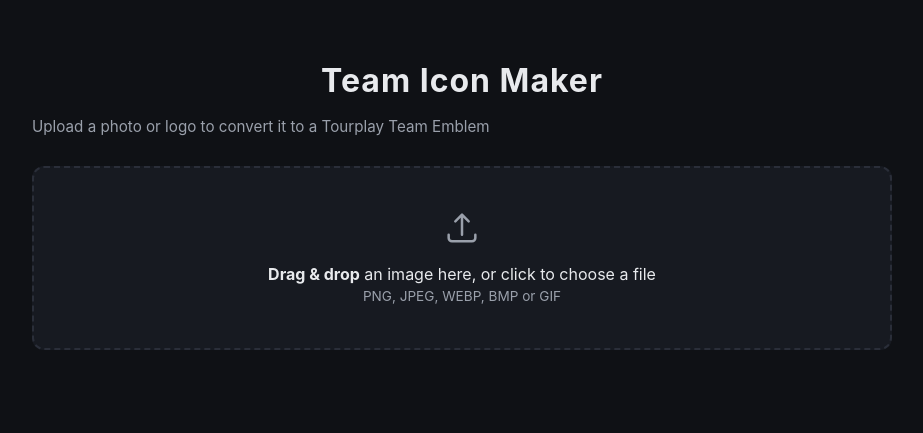
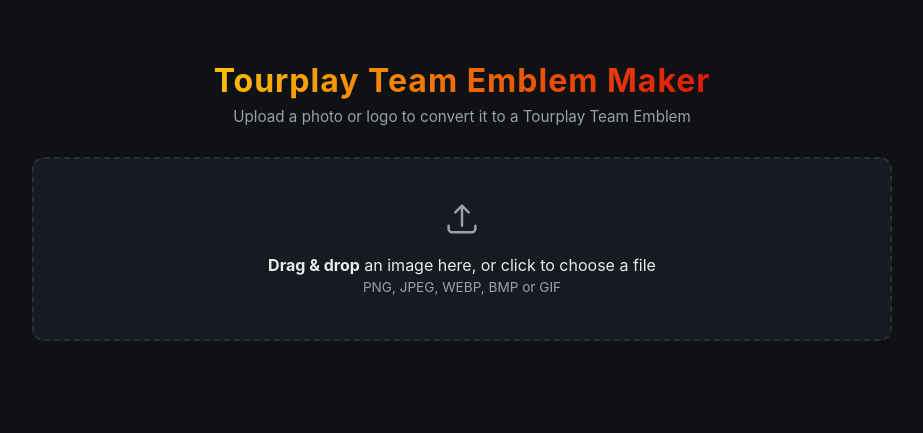
Before and after one commit to bluefroguk1/TourPlayEmblem, a plain HTML site: page frontend/index.html in a window 1280 px wide. Shown: the whole page, without its empty margins (178-1101 px from the left). Drawn offline with Linux system fonts and the light colour scheme.

Commit message:
Update layout

```diff
--- a/frontend/index.html
+++ b/frontend/index.html
@@ -9,7 +9,7 @@
 <body>
   <main class="wrap">
     <header>
-      <h1>Team Icon Maker</h1>
+      <h1>Tourplay Team Emblem Maker</h1>
       <p class="subtitle">
         Upload a photo or logo to convert it to a Tourplay Team Emblem
       </p>
--- a/frontend/style.css
+++ b/frontend/style.css
@@ -29,17 +29,31 @@
   padding: 40px 20px 80px;
 }
 
+header {
+  text-align: center;
+}
+
 header h1 {
-  /* Matches the heading style used on tourplay.net's team-emblem support
-     page (font-weight, size, letter-spacing, capitalization). Color is kept
-     as our own --text token rather than their literal near-black, since
-     this page uses a dark theme and their color would be unreadable here. */
+  /* Matches tourplay.net's own ".title-gradient.bb-title.bb-title--big"
+     class (used on their team-emblem support page): a diagonal gold-to-red
+     gradient clipped to the text, same font-weight/size/letter-spacing/
+     capitalization. display:inline-block so the element -- and therefore
+     the gradient, which spans its own box -- shrinks to the text instead
+     of stretching across the full centered header. `color` is a solid
+     fallback (kept as our own --text token rather than their literal
+     near-black, since this page uses a dark theme) for the rare browser
+     that doesn't support background-clip: text. */
+  display: inline-block;
   font-size: 32px;
   font-weight: 700;
   letter-spacing: 1px;
   text-transform: capitalize;
-  text-align: center;
   margin-bottom: 6px;
+  background-image: linear-gradient(115deg, #ffc107 0%, #dd1606 100%);
+  -webkit-background-clip: text;
+  background-clip: text;
+  -webkit-text-fill-color: transparent;
+  color: var(--text);
 }
 
 .subtitle {
@@ -47,9 +61,8 @@
   font-size: 0.95rem;
   line-height: 1.5;
   max-width: 640px;
+  margin: 0 auto;
 }
-
-.subtitle a { color: var(--accent); }
 
 .drop-zone {
   margin-top: 28px;
```
